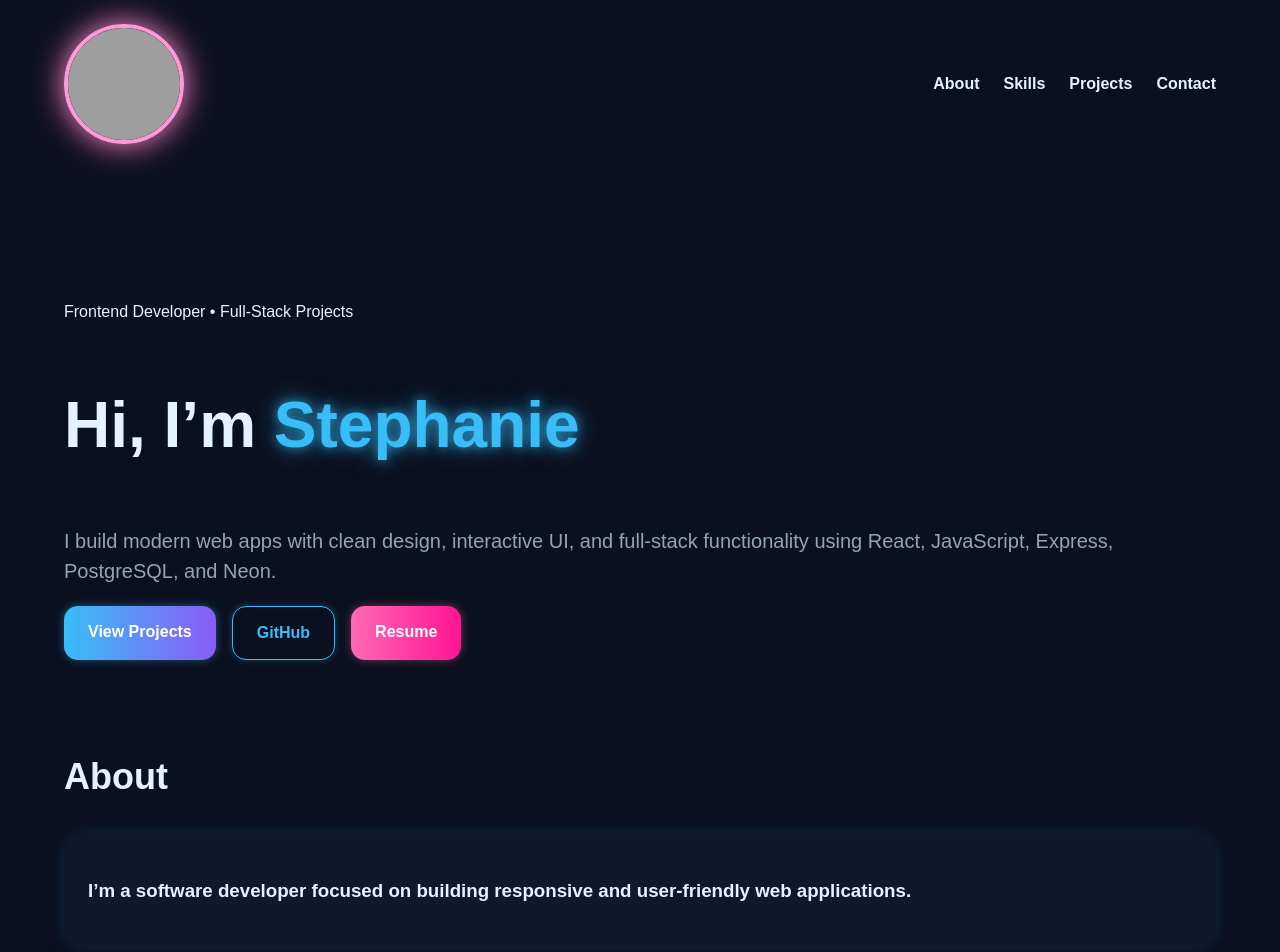
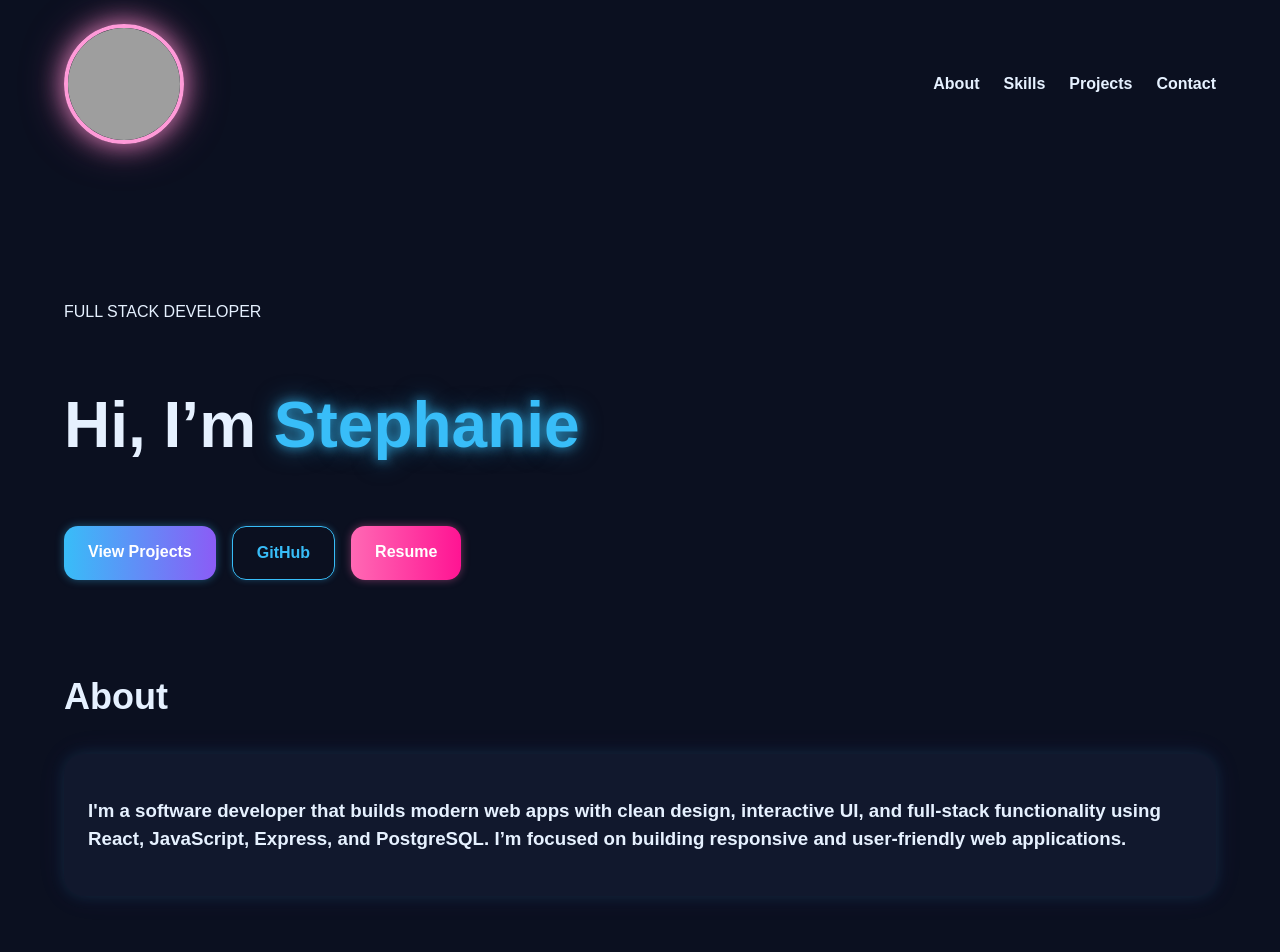
Before and after one commit to StepLeonard/portfolio, a React app: page / in a window 1280 px wide. Shown: the top 952 px of the page. Built offline with nearby package versions, Linux system fonts and the light colour scheme; grey boxes are pictures that could not be loaded; the HTML template or start-up script is replaced by a standard one.

Commit message:
fixed text

```diff
--- a/src/App.jsx
+++ b/src/App.jsx
@@ -114,14 +114,14 @@ function App() {
       </nav>
 
       <section className="hero">
-        <p className="hero-tag">Frontend Developer • Full-Stack Projects</p>
+        <p className="hero-tag">FULL STACK DEVELOPER</p>
 
         <h1 className="hero-title">
           Hi, I’m <span>Stephanie</span>
         </h1>
 
         <p className="hero-subtitle">
-          I build modern web apps with clean design, interactive UI, and full-stack functionality using React, JavaScript, Express, PostgreSQL, and Neon.
+
         </p>
 
         <div className="btn-row">
@@ -151,7 +151,7 @@ function App() {
         <h2>About</h2>
         <div className="card">
           <p> <h3>
-            I’m a software developer focused on building responsive and user-friendly web applications.</h3>
+            I'm a software developer that builds modern web apps with clean design, interactive UI, and full-stack functionality using React, JavaScript, Express, and PostgreSQL. I’m focused on building responsive and user-friendly web applications.</h3>
           </p>
         </div>
       </section>
```
